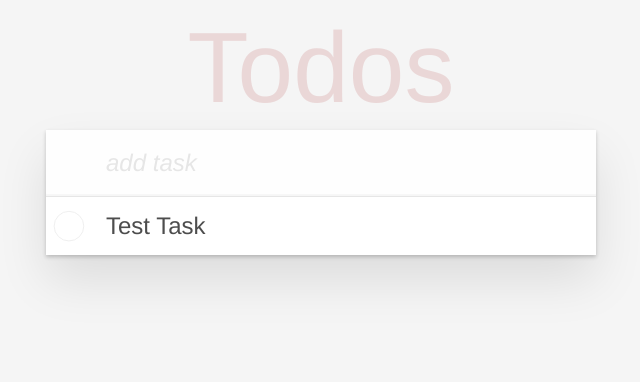
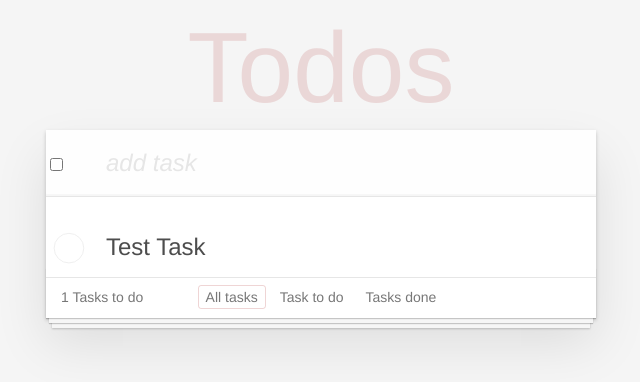
Before and after one commit to tijaniabdellatif/vue-to-do, a Vue app: page / in a window 1280 px wide. Shown: the top 382 px of the page, without its empty margins (319-959 px from the left). Built offline with nearby package versions, Linux system fonts and the light colour scheme.

Commit message:
filters_get_set

```diff
--- a/src/components/Todos.vue
+++ b/src/components/Todos.vue
@@ -9,8 +9,11 @@
         </header>
 
         <div class="main">
+
+            <input type="checkbox" class="toggle" v-model="allDone" style="transform: translateY(-42px);" />
+
             <ul class="todo-list">
-                <li class="todo" :key="todo" v-for="todo in todos" :class="{completed: todo.completed}">
+                <li class="todo" :key="todo" v-for="todo in filteredTodos" :class="{completed: todo.completed}">
                     <div class="view">
                         <input type="checkbox" v-model="todo.completed" class="toggle" />
                         <label>
@@ -20,6 +23,25 @@
                 </li>
             </ul>
         </div>
+
+        <footer class="footer">
+            <span class="todo-count">
+               <strong>{{ remaining }}</strong> Tasks to do
+            </span>
+
+            <!--Systeme de filter-->
+            <ul class="filters">
+                <li>
+                    <a href="#" :class="{selected : filter === 'all'}" @click.prevent="filter = 'all'">All tasks</a>
+                </li>
+                <li>
+                    <a href="#" :class="{selected : filter === 'todo'}" @click.prevent="filter = 'todo'">Task to do</a>
+                </li>
+                <li>
+                    <a href="#" :class="{selected : filter === 'done'}" @click.prevent="filter = 'done'">Tasks done</a>
+                </li>
+            </ul>
+        </footer>
     </section>
 </template>
 
@@ -35,10 +57,13 @@ export default {
                 name : 'Test Task',
                 completed : false
             }],
-            newTodo : ''
+            newTodo : '',
+            filter:'all',
+
         }
    },
 
+/* Methods */
    methods: {
        addTodo(){
            this.todos.push({
@@ -49,6 +74,43 @@ export default {
        }
    },
 
+ /* Computed Value */
+   computed:{
+
+      allDone:{
+
+         get(){
+
+            return this.remaining  === 0;
+         },
+
+         set(value){
+
+                 this.todos.forEach(todo => {
+                     todo.completed = value;
+                 })
+         }
+      },
+
+       remaining(){
+           return this.todos.filter(todo => !todo.completed).length
+       },
+
+       filteredTodos(){
+
+          if(this.filter === 'todo')
+          {
+              return this.todos.filter(todo => !todo.completed)
+          }
+
+           else if(this.filter === 'done'){
+                 return this.todos.filter(todo => todo.completed)
+           }
+
+           return this.todos
+       }
+   }
+
 }
 
 </script>
```
